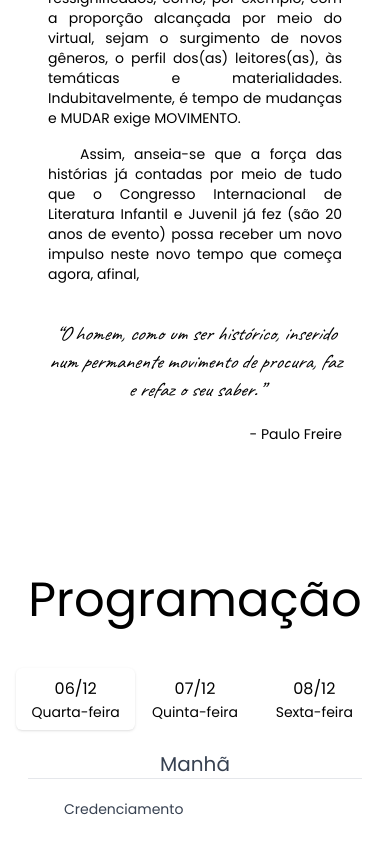
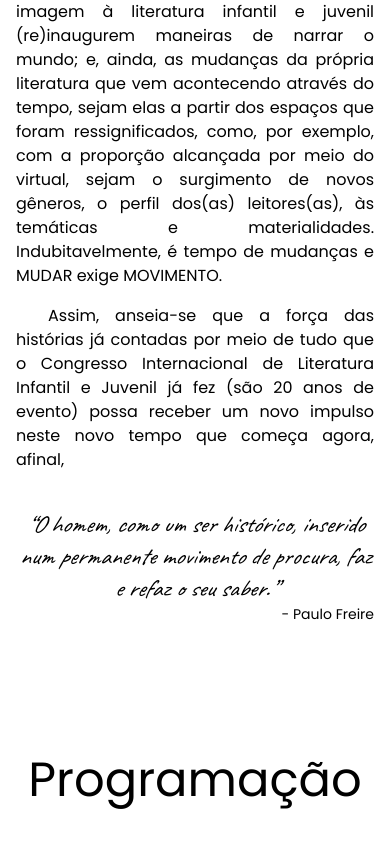
Before and after one commit to hidekinakata/CILIJ-2023, a React (Vite) app: page / in a window 390 px wide. Shown: the part 2260-3101 px from the top of the page. Built offline with nearby package versions, Linux system fonts and the light colour scheme; some icons are missing.

Commit message:
adjust about section texts layouts

```diff
--- a/src/pages/Home/About.tsx
+++ b/src/pages/Home/About.tsx
@@ -7,7 +7,7 @@ const About: React.FC<AboutType> = (props) => {
     <section
       id="sobre"
       className={
-        "[&>p:not(:)] min-h-screen px-12 pb-10 pt-28 text-justify text-sm sm:px-32 sm:text-base [&>p]:mb-4 [&>p]:indent-8"
+        "[&>p:not(:)] min-h-screen px-4 pb-10 pt-28 text-justify sm:px-32 [&>p]:mb-4 [&>p]:indent-8"
       }
     >
       <h1 className={"mb-10 text-center text-5xl"}> Sobre o evento </h1>
@@ -66,8 +66,8 @@ const About: React.FC<AboutType> = (props) => {
         que começa agora, afinal,
       </p>
 
-      <cite className={"w-full text-center font-caveat text-xl"}>
-        <p className={"py-5 !indent-0"}>
+      <cite className={"w-full text-center font-caveat text-2xl md:text-4xl"}>
+        <p className={"pt-5 !indent-0"}>
           “O homem, como um ser histórico, inserido num permanente movimento de
           procura, faz e refaz o seu saber.”
         </p>
```
